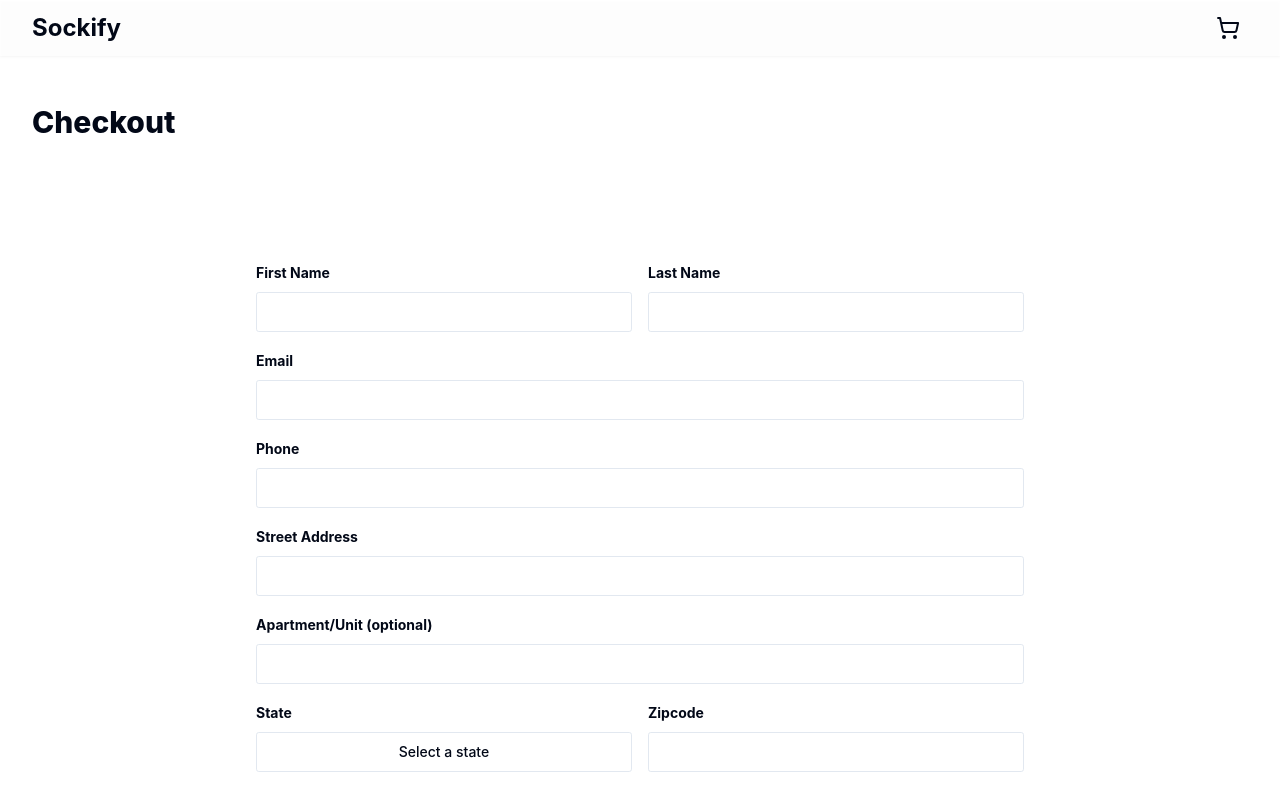
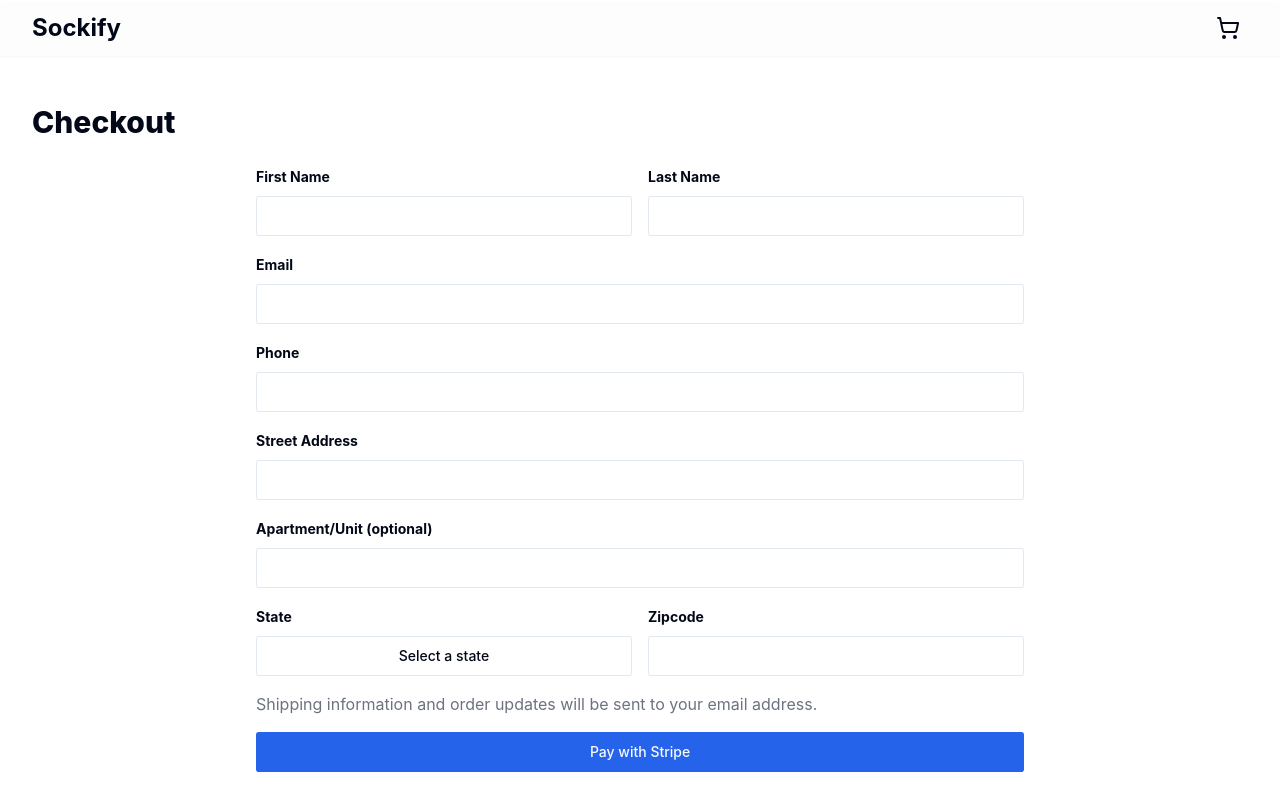
Before and after one commit to sockify/sockify, a React (Vite) app in the folder web-client/: page /cart/checkout in a window 1280 px wide. Shown: the top 791 px of the page. Built offline with nearby package versions, Linux system fonts and the light colour scheme.

Commit message:
Fixed large space between title and form

```diff
--- a/web-client/src/pages/CheckoutPage.tsx
+++ b/web-client/src/pages/CheckoutPage.tsx
@@ -62,7 +62,7 @@ export default function CheckoutPage() {
     return (
         <div className="mx-auto px-4 py-12 2xl:container md:px-8">
             <h1 className="text-3xl font-extrabold mb-6">Checkout</h1>
-            <div className="flex justify-center items-center min-h-screen">
+            <div className="flex justify-center items-center">
                 <Form {...form}>
                     <form onSubmit={form.handleSubmit(onSubmit)} className="space-y-4 w-[48rem]">
                         {/* Container for First Name and Last Name */}
```
